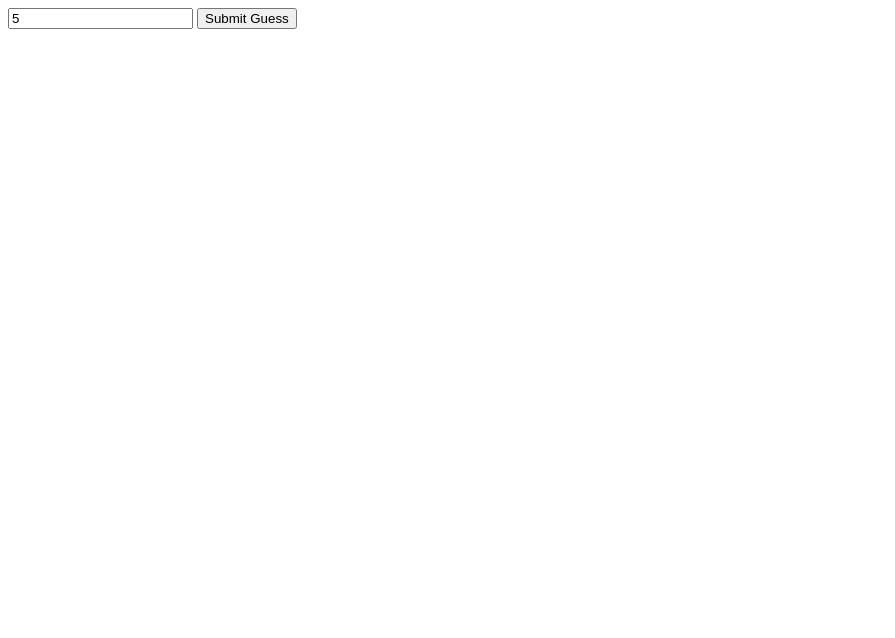
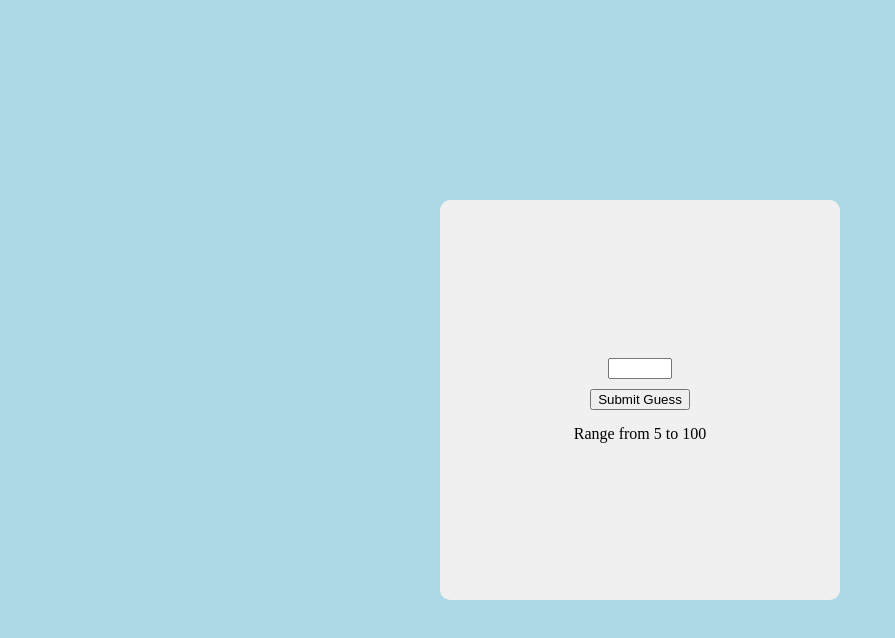
Before and after one commit to George-LJH/introductionToHtmlCssJavascript, a plain HTML site: page numberGuessingGame.html in a window 1280 px wide. Both pictures are taken after typing "5" into the empty fields and a click on the button "Submit Guess". Shown: the whole page, without its empty margins (0-895 px from the left). Drawn offline with Linux system fonts and the light colour scheme.

Commit message:
added numberGuessingGame

```diff
--- a/numberGuessingGame.html
+++ b/numberGuessingGame.html
@@ -8,20 +8,77 @@
     <meta charset="UTF-8">
     <meta name="viewport" content="width=device-width, initial-scale=1.0">
     <title>Number Guessing Game</title>
+    <style>
+         .background {
+            background-color: #f0f0f0;
+            display: flex;
+            flex-direction: column;
+            align-items: center;
+            justify-content: center;
+            gap: 15px;
+            width: 100%;
+            height: 100%;
+            max-width: 400px;
+            max-height: 400px;
+            border-radius: 10px;
+            }
+            form {
+            display: flex;
+            flex-direction: column;
+            align-items: center;
+            gap: 10px;
+        }
+            body {
+            margin: 0;
+            height: 100vh;
+            display: flex;
+            align-items: center;
+            justify-content: center;
+            background-color: lightblue;
+        }
+
+
+    </style>
 </head>
 <body>
-
-    <input type="number" id="guessInput" placeholder="Enter your guess">
-    <button id="submitGuess" onclick="submitGuess()">Submit Guess</button>
-    <div id="feedback"></div>
+    <div class = "background">
+        <form onsubmit="submitGuess(event)">
+            <input type="number" id="guessInput" min="0" max="100" step="1" required>
+            <button type="submit">Submit Guess</button>
+        </form>
+        <div id="feedback">Guess a value to start the game!</div>
+    </div>
     <pre id="errorDetails" hidden style="white-space: pre-wrap; color: #000000;"></pre>
     <script>
-        document.getElementById("guessInput").oninput = function() {
-            alert(this.value);
+        const answer = randInt(0, 100);
+        alert(answer);
+        let min = 0;
+        let max = 100;
+        let guess;
+        let inputBox = document.getElementById("guessInput");
+        let feedbackBox = document.getElementById("feedback");
+        function submitGuess(event) {
+            event.preventDefault();
+
+            guess = document.getElementById("guessInput").valueAsNumber;
+            if (guess > answer) {
+                max = guess;
+                inputBox.max = max;
+                feedbackBox.textContent = `Range from ${min} to ${max}`;
+            } else if (guess < answer) {
+                min = guess;
+                inputBox.min = min;
+                feedbackBox.textContent = `Range from ${min} to ${max}`;
+            } else {
+                feedbackBox.textContent = `You guessed the answer! It was ${answer}.`;
+            }
+            inputBox.value = "";
         }
-        function submitGuess() {
-            guess = document.getElementById("guessInput").valueAsNumber;
-            alert(guess);
+        function randInt(min, max) {
+            // function from https://developer.mozilla.org/en-US/docs/Web/JavaScript/Reference/Global_Objects/Math/random
+            const minCeiled = Math.ceil(min);
+            const maxFloored = Math.floor(max);
+            return Math.floor(Math.random() * (maxFloored - minCeiled + 1) + minCeiled);
         }
     </script>
 </body>
```
